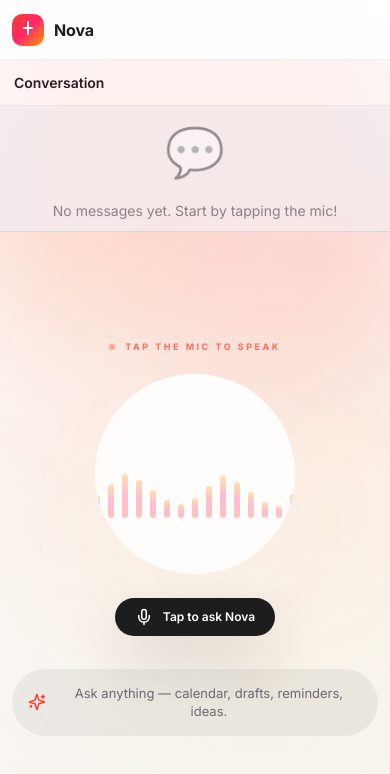
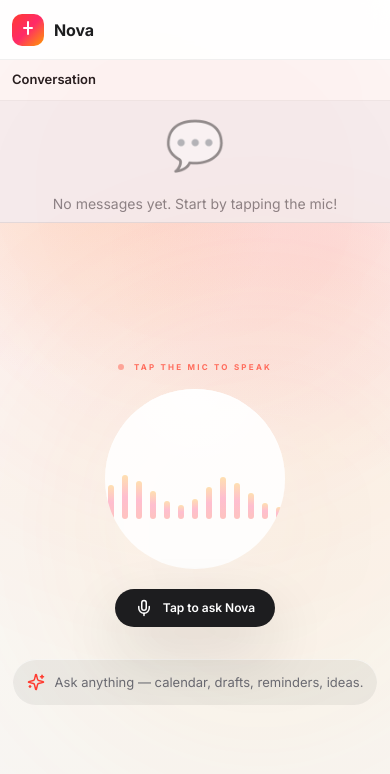
Before and after one commit to amit496/ai-voice-assistant-pwa, a React (Vite) app: page / in a window 390 px wide. Shown: the top 774 px of the page. Built offline with nearby package versions, Linux system fonts and the light colour scheme.

Commit message:
Fix clear button event handling and optimize mobile layout - reduce chat panel height

```diff
--- a/src/pages/Home.jsx
+++ b/src/pages/Home.jsx
@@ -303,7 +303,10 @@ export default function Home() {
               <button
                 className="aura-chat-clear-btn"
                 type="button"
-                onClick={() => {
+                onClick={(e) => {
+                  e.preventDefault();
+                  e.stopPropagation();
+                  console.log("Clear button clicked");
                   clearConversation();
                 }}
                 title="Clear conversation"
--- a/src/styles/globals.css
+++ b/src/styles/globals.css
@@ -1124,14 +1124,14 @@ body {
     max-width: 100%;
     border-right: none;
     border-bottom: 1px solid rgba(0, 0, 0, 0.08);
-    max-height: 40vh;
+    max-height: 28vh;
     flex: 0 0 auto;
   }
 
   .aura-assistant-panel {
     max-width: 100%;
     flex: 1;
-    padding: 24px 16px;
+    padding: 20px 16px;
   }
 
   .aura-app-header {
@@ -1157,38 +1157,45 @@ body {
   }
 
   .aura-chat-header {
-    padding: 16px 18px;
+    padding: 12px 16px;
   }
 
   .aura-chat-title {
-    font-size: 16px;
+    font-size: 15px;
+    margin: 0;
   }
 
   .aura-chat-messages {
-    padding: 12px;
-    gap: 8px;
+    padding: 10px;
+    gap: 6px;
   }
 
   .aura-message-item {
-    padding: 10px 12px;
-    font-size: 12px;
+    padding: 8px 10px;
+    font-size: 11px;
     max-width: 90% !important;
+    margin: 0;
   }
 
   .aura-visualizer-shell {
-    width: 240px;
-    height: 240px;
-    margin-bottom: 32px;
+    width: 220px;
+    height: 220px;
+    margin-bottom: 24px;
   }
 
   .aura-mic-button {
-    padding: 12px 24px;
-    font-size: 13px;
+    padding: 11px 22px;
+    font-size: 12px;
   }
 
   .aura-state-label {
-    font-size: 10px;
-    margin-bottom: 24px;
+    font-size: 9px;
+    margin-bottom: 20px;
+  }
+
+  .aura-copy-reply-btn {
+    padding: 9px 14px;
+    font-size: 12px;
   }
 }
 
@@ -1221,40 +1228,49 @@ body {
   }
 
   .aura-chat-panel {
-    max-height: 35vh;
+    max-height: 25vh;
   }
 
   .aura-chat-header {
-    padding: 12px 14px;
+    padding: 10px 12px;
   }
 
   .aura-chat-title {
-    font-size: 14px;
+    font-size: 13px;
+    margin: 0;
+  }
+
+  .aura-chat-clear-btn {
+    min-width: 36px;
+    min-height: 36px;
+    font-size: 20px;
+    padding: 6px 8px;
   }
 
   .aura-chat-messages {
-    padding: 10px;
-    gap: 6px;
+    padding: 8px;
+    gap: 4px;
   }
 
   .aura-message-item {
-    padding: 8px 10px;
-    font-size: 11px;
+    padding: 6px 8px;
+    font-size: 10px;
     border-radius: 8px;
+    margin: 0;
   }
 
   .aura-message-label {
-    font-size: 10px;
+    font-size: 9px;
   }
 
   .aura-assistant-panel {
-    padding: 16px 12px;
+    padding: 14px 12px;
   }
 
   .aura-visualizer-shell {
-    width: 200px;
-    height: 200px;
-    margin-bottom: 24px;
+    width: 180px;
+    height: 180px;
+    margin-bottom: 20px;
   }
 
   .aura-mic-button {
@@ -1263,12 +1279,17 @@ body {
   }
 
   .aura-state-label {
-    font-size: 9px;
-    margin-bottom: 20px;
+    font-size: 8px;
+    margin-bottom: 16px;
+  }
+
+  .aura-copy-reply-btn {
+    padding: 8px 12px;
+    font-size: 11px;
   }
 
   .aura-hint-card {
-    padding: 16px;
+    padding: 14px;
   }
 
   .aura-text-card {
```
